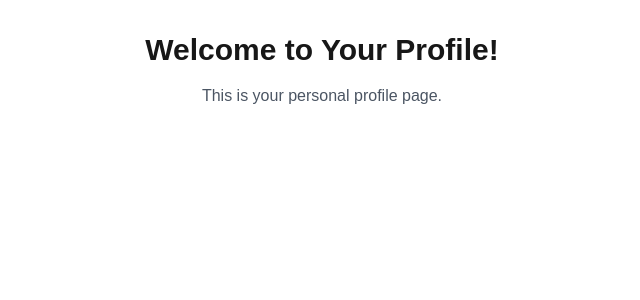
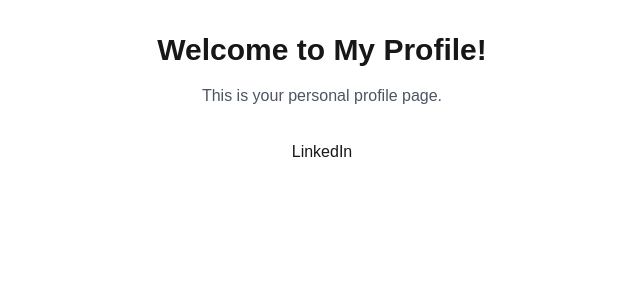
Before and after one commit to AnsarulIslam10/collab-practice, a Next.js app: page /profile in a window 1280 px wide. Shown: the top 300 px of the page, without its empty margins (318-958 px from the left). Built offline with nearby package versions, Linux system fonts and the light colour scheme.

Commit message:
Added: LinkedIn Profile Link

```diff
--- a/src/app/profile/page.tsx
+++ b/src/app/profile/page.tsx
@@ -1,8 +1,14 @@
 export default function ProfilePage() {
     return (
-      <div className="max-w-4xl mx-auto p-8 text-center">
-        <h1 className="text-3xl font-bold mb-4">Welcome to Your Profile!</h1>
-        <p className="text-gray-600">This is your personal profile page.</p>
-      </div>
+        <div className="max-w-4xl mx-auto p-8 text-center">
+            <h1 className="text-3xl font-bold mb-4">Welcome to My Profile!</h1>
+            <p className="text-gray-600">This is your personal profile page.</p>
+            <div className="mt-8">
+                <a href="https://www.linkedin.com/in/md-najib-hossain" target="_blank" rel="noopener noreferrer">
+                    LinkedIn
+                </a>
+            </div>
+
+        </div>
     );
-   }
+}
```
